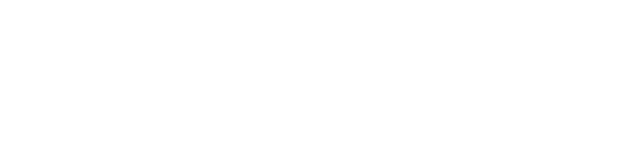
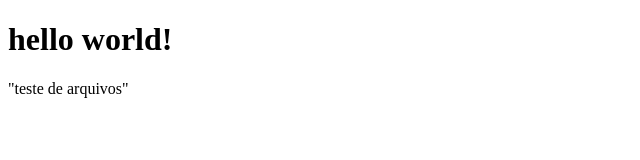
Before and after one commit to Italogbr86/projeto-1, a plain HTML site: page index.html in a window 1280 px wide. Shown: the whole page, without its empty margins (0-640 px from the left). Drawn offline with Linux system fonts and the light colour scheme.

```diff
--- a/index.html
+++ b/index.html
@@ -6,6 +6,12 @@
     <title>Teste 01 git e github</title>
 </head>
 <body>
+    <h1>
+        hello world!
+    </h1>
+    <p>
+        "teste de arquivos"
+    </p>
 
 </body>
 </html>
```
Also changed, not shown: 1 other file.
